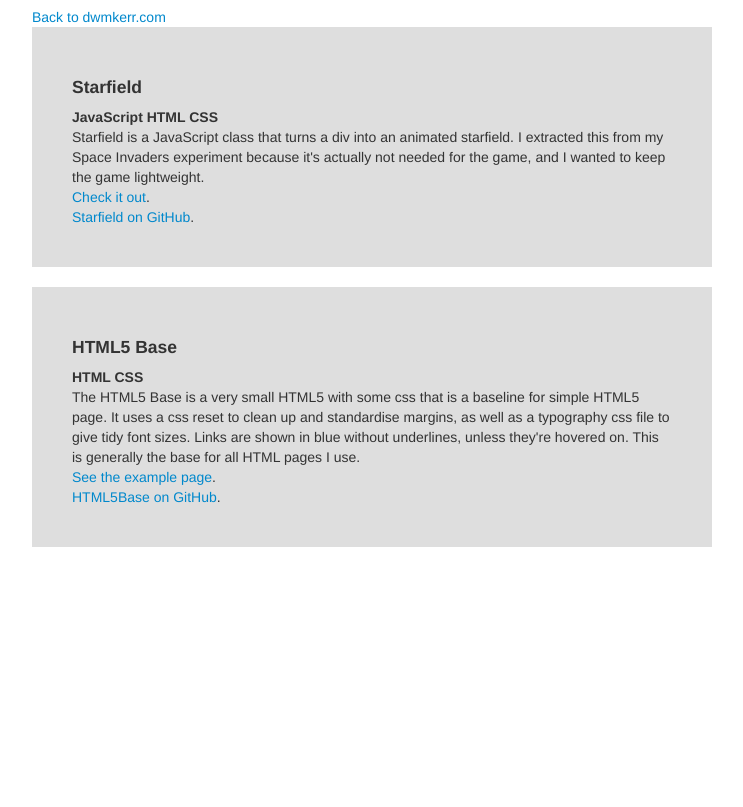
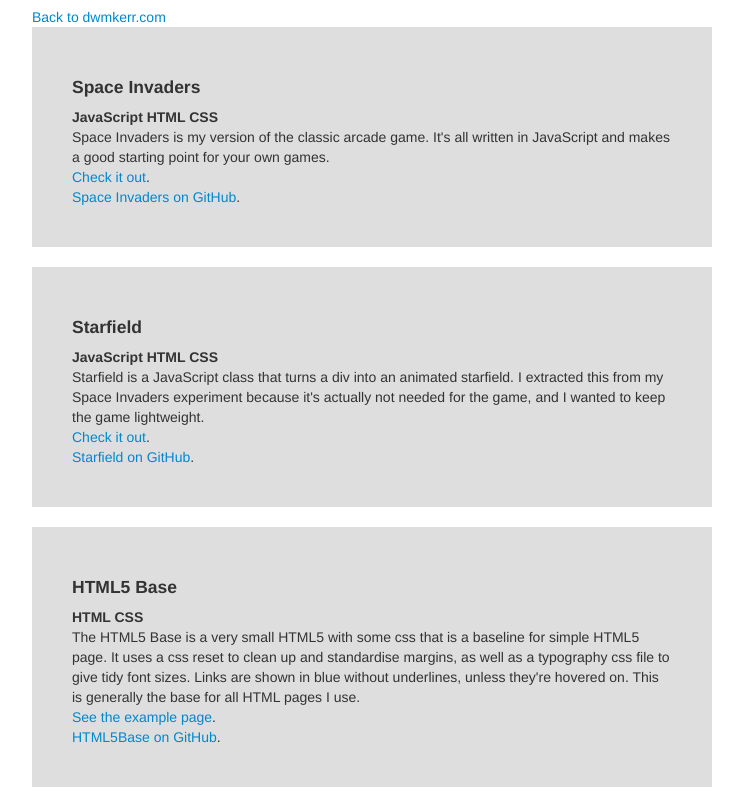
Before and after one commit to dwmkerr/experiments, a plain HTML site: page index.html in a window 1280 px wide. Shown: the part 63-870 px from the top of the page, without its empty margins (208-951 px from the left). Before the commit the page ends 800 px from the top, so only its background shows below. Drawn offline with Linux system fonts and the light colour scheme.

Commit message:
Linked to Space Invaders

```diff
--- a/index.html
+++ b/index.html
@@ -28,6 +28,16 @@
 		<p><a href="http://www.dwmkerr.com">Back to dwmkerr.com</a></p>
 
 		<div class="experiment">
+			<h4>Space Invaders</h4>
+			<p><strong>JavaScript HTML CSS</strong></p>
+			<p>Space Invaders is my version of the classic arcade game. It's all written in JavaScript
+				and makes a good starting point for your own games.
+			</p>
+			<p><a href="spaceinvaders/">Check it out</a>.</p>
+			<p><a href="https://github.com/dwmkerr/spaceinvaders">Space Invaders on GitHub</a>.</p>
+		</div>
+
+		<div class="experiment">
 			<h4>Starfield</h4>
 			<p><strong>JavaScript HTML CSS</strong></p>
 			<p>Starfield is a JavaScript class that turns a div into an animated
```
